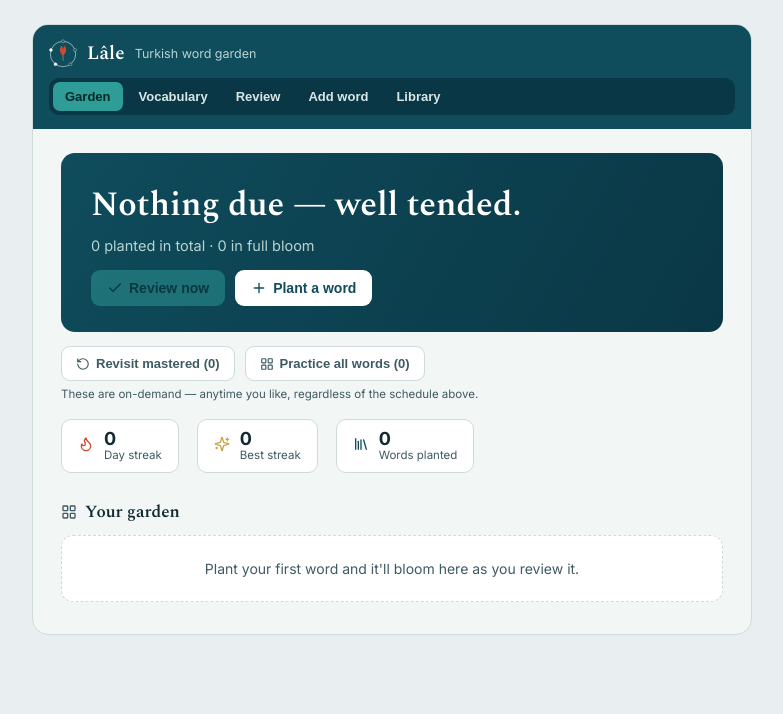
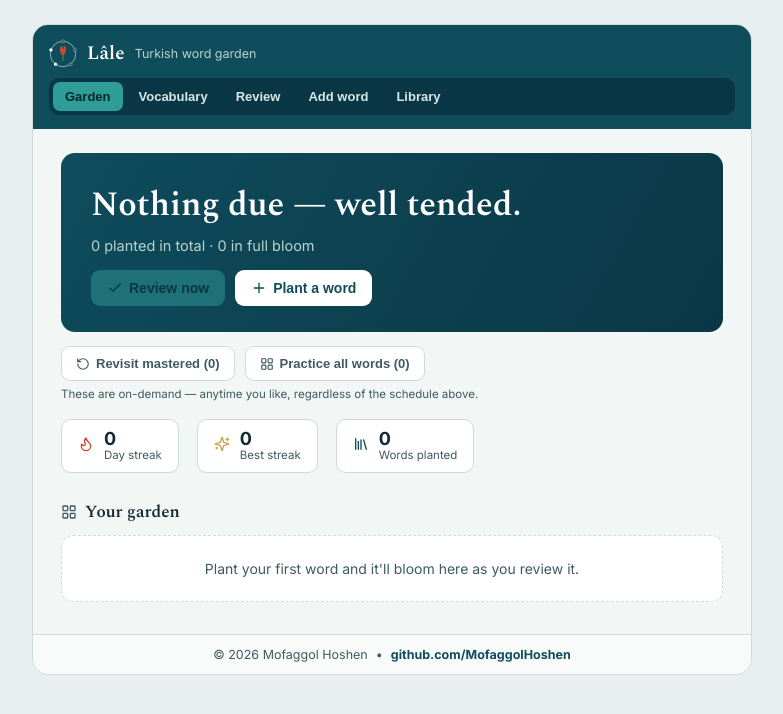
Before and after one commit to MofaggolHoshen/lale-turkish-flashcards, a React (Vite) app: page / in a window 1280 px wide. Shown: the top 714 px of the page, without its empty margins (248-1031 px from the left). Built offline with nearby package versions, Linux system fonts and the light colour scheme.

Commit message:
Footer added

```diff
--- a/src/App.tsx
+++ b/src/App.tsx
@@ -156,6 +156,33 @@ export default function App() {
           <LibraryView words={words} updateWords={updateWords} />
         )}
       </div>
+
+      <footer
+        style={{
+          borderTop: `1px solid ${C.line}`,
+          background: "rgba(255,255,255,0.6)",
+          color: C.inkSoft,
+          fontSize: 12.5,
+          padding: "12px 20px",
+          textAlign: "center",
+          display: "flex",
+          alignItems: "center",
+          justifyContent: "center",
+          gap: 8,
+          flexWrap: "wrap",
+        }}
+      >
+        <span>© 2026 Mofaggol Hoshen</span>
+        <span>•</span>
+        <a
+          href="https://github.com/MofaggolHoshen"
+          target="_blank"
+          rel="noreferrer"
+          style={{ color: C.cobalt, textDecoration: "none", fontWeight: 700 }}
+        >
+          github.com/MofaggolHoshen
+        </a>
+      </footer>
     </div>
   );
 }
```
